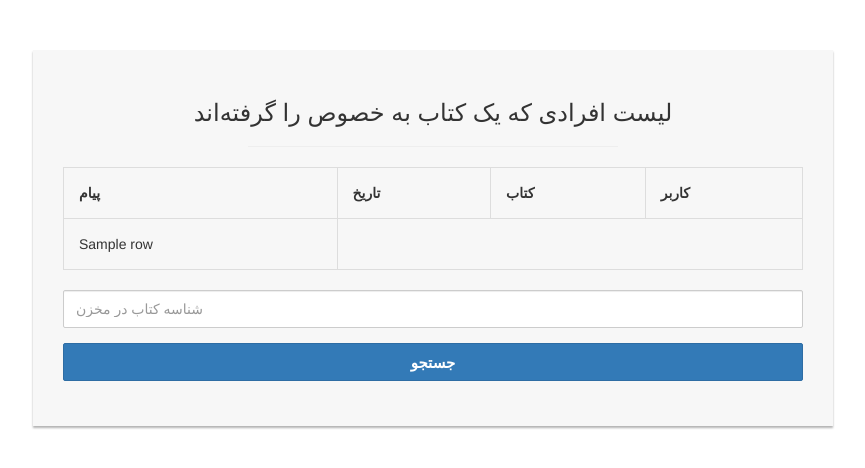
After one commit to amirmohammadraei/Library-System, a Flask app: template templates/ressearchuser.html in a window 1280 px wide. The commit adds this page. Shown: the top 468 px of the page, without its empty margins (207-1072 px from the left). Run offline with Flask 2, Linux system fonts and the light colour scheme; the template is opened without the code that fills it: most values are stand-ins (such as "Sample title", 1, 10 or a date in 2020); parts of the project's set-up code (start-up, migrations or seed data) failed here and were passed over; some libraries are stand-ins or nearby versions.

Commit message:
search user

```diff
--- a/main.py
+++ b/main.py
@@ -470,3 +470,27 @@ def getspecbook():
             message = "ورودی داده شده نادرست است"
         return render_template('getspecbook.html', message=message, data=natije)
     return render_template('getspecbook.html', res=res)
+
+
+@app.route('/searchuser', methods=['GET', 'POST'])
+def searchuser():
+    dbb = MySQLdb.connect(host="localhost",
+            user="root",
+            passwd="root",
+            db="dbproject")
+    curb = dbb.cursor()
+    if request.method == 'POST':
+        details = request.form
+        surname = details['surname']
+        username = details['username']
+        if surname != '' and username != '':
+            curb.execute("select * from user_account a join user_information i where a.userid = i.userid and surname = %s and username = %s", [surname, username])
+        if surname != '' and username == '':
+            curb.execute("select * from user_account a join user_information i where a.userid = i.userid and surname = %s", [surname])
+        if surname == '' and username != '':
+            curb.execute("select * from user_account a join user_information i where a.userid = i.userid and username = %s" ,[username])
+        if surname == '' and username == '':
+            return render_template('searchuser.html', message='حداقل یکی از فیلد‌های جستجو باید پر شود')
+        res = curb.fetchall()
+        return render_template('ressearchuser.html')
+    return render_template('searchuser.html')
--- a/register.sql
+++ b/register.sql
@@ -1 +1 @@
-select * from inbox;
+select * from user_account a join user_information i where a.userid = i.userid;
--- a/templates/manager.html
+++ b/templates/manager.html
@@ -8,5 +8,6 @@
     <p style="text-align: right;"><a href="{{ url_for('delete') }}">حذف کاربر</a></p>
     <p style="text-align: right;"><a href="{{ url_for('accepted') }}">درخواست‌های پذیرفته شده</a></p>
     <p style="text-align: right;"><a href="{{ url_for('getspecbook') }}">لیست افرادی که یک کتاب را گرفته‌اند</a></p>
+    <p style="text-align: right;"><a href="{{ url_for('searchuser') }}">جستجوی کاربران</a></p>
 </div>
 {% endblock body %}
--- /dev/null
+++ b/templates/ressearchuser.html
@@ -0,0 +1,60 @@
+{% extends 'base.html' %}
+
+{% block body %}
+<style>
+table, td, th {
+  border: 1px solid #ddd;
+  text-align: left;
+}
+
+table {
+  border-collapse: collapse;
+  width: 100%;
+}
+
+th, td {
+  padding: 15px;
+}
+</style>
+<div class="profile">
+    <h3 style="text-align: center;">لیست افرادی که یک کتاب به خصوص را گرفته‌اند</h3>
+    {% if message %}
+            <p style="color: red; text-align: center;">{{ message }}</p>
+    {% endif %}
+    {% if messages %}
+        <p style="color: green; text-align: center;">{{ messages }}</p>
+    {% endif %}
+    <hr style="width:50%; color: khaki;">
+    {% if data %}
+        <table>
+            <tr>
+                <th>پیام</th>
+                <th>تاریخ</th>
+                <th>کتاب</th>
+                <th>کاربر</th>
+            </tr>
+
+            {% for row in data %}
+                <tr>
+
+                    {% for i in row %}
+                        <td>{{ i }}</td>
+                    {% endfor %}
+
+                </tr>
+            {% endfor %}
+
+        </table>
+    {% endif %}
+    <br>
+    <form action="" method="post">
+        <div class="form-group">
+            <input type="text" class="form-control" placeholder="شناسه کتاب در مخزن" required="required" name="bookid">
+        </div>
+        <div class="form-group">
+            <button type="submit" class="btn btn-primary btn-block">جستجو</button>
+
+        </div>
+    </form>
+</div>
+{% endblock body %}
```
Also changed, not shown: templates/searchuser.html (added, +25 -0 lines).
